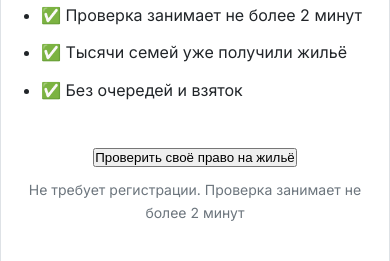
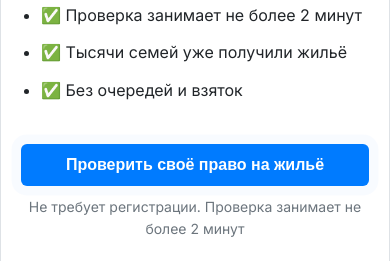
Before and after one commit to estaiazep/mygov.uz, a plain HTML site: page index.html in a window 390 px wide. Shown: the part 1286-1547 px from the top of the page. Drawn offline with Linux system fonts and the light colour scheme.

Commit message:
Update index.html

```diff
--- a/index.html
+++ b/index.html
@@ -108,7 +108,7 @@
       margin: 40px 0;
     }
 
-    .cta a {
+    .cta a, .cta button {
       display: inline-block;
       background-color: var(--accent);
       color: white;
@@ -119,9 +119,11 @@
       text-decoration: none;
       transition: background-color 0.3s ease;
       animation: pulse 2s infinite;
+      border: none;
+      cursor: pointer;
     }
 
-    .cta a:hover {
+    .cta a:hover, .cta button:hover {
       background-color: #0056b3;
     }
 
@@ -150,7 +152,7 @@
         gap: 10px;
       }
 
-      .cta a {
+      .cta a, .cta button {
         width: 100%;
         padding: 12px;
       }
@@ -161,7 +163,9 @@
       70% { box-shadow: 0 0 0 10px rgba(0,123,255, 0); }
       100% { box-shadow: 0 0 0 0 rgba(0,123,255, 0); }
     }
-  </style>
+</style>
+
+
 </head>
 <body>
 
@@ -294,7 +298,7 @@ function startCheck() {
   setTimeout(function() {
     document.getElementById('loading').innerText = '✅ Проверка пройдена успешно!';
     setTimeout(function() {
-      window.location.href = "https://t.me/your_bot"; // сюда вставь своего бота
+      window.location.href = "https://t.me/your_bot"; // сюда вставь своего реального бота
     }, 1500);
   }, 2000);
 }
```
